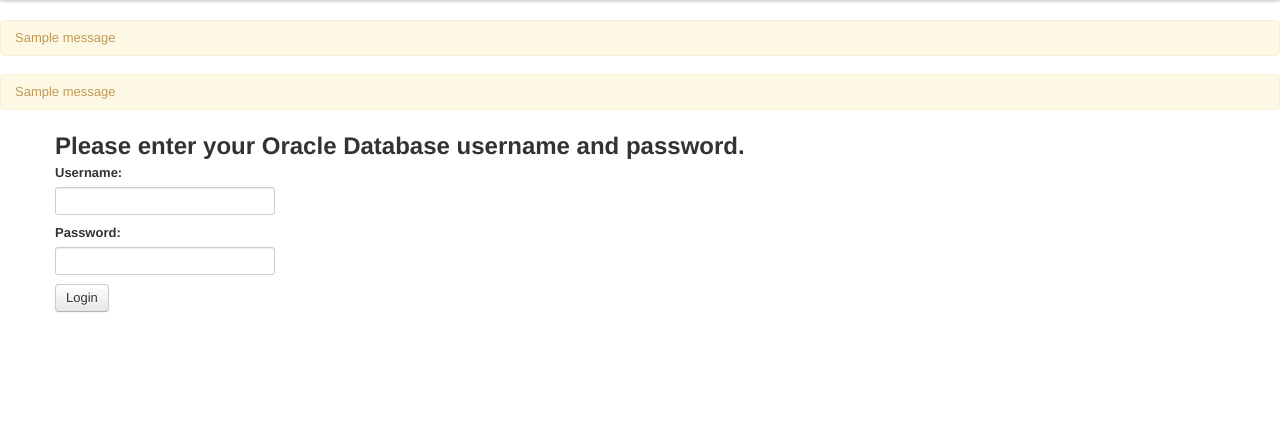
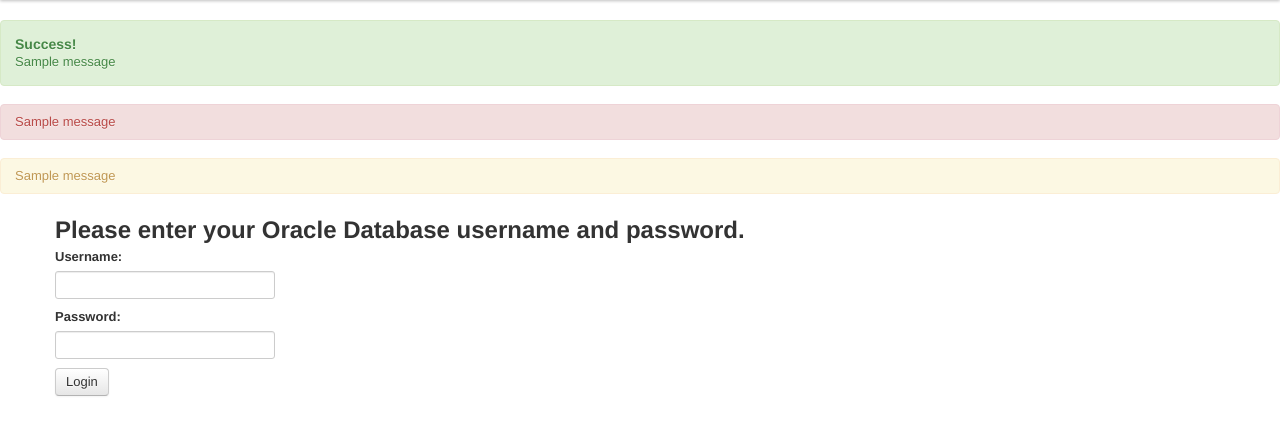
Before and after one commit to yeastgenome/Lit_Review, a Flask app: page /login in a window 1280 px wide. Shown: the part 40-463 px from the top of the page. Run offline with Flask 2, Linux system fonts and the light colour scheme; one stand-in notice (Sample message) is shown; parts of the project's set-up code (start-up, migrations or seed data) failed here and were passed over; some libraries are stand-ins or nearby versions.

Commit message:
Style changes for error and success messages.

```diff
--- a/webapp/main.py
+++ b/webapp/main.py
@@ -23,6 +23,7 @@ from webapp.login_handler import confirm_login_lit_review_user, \
 app = Flask(__name__)
 model = Model()
 setup_app(app)
+app.debug = True
 
 @app.route("/")
 def index():
@@ -66,7 +67,7 @@ def discard_ref(pmid):
                 raise MoveRefException('An error occurred when deleting the reference for pmid=" + pmid + " from the database.')
 
             #Reference deleted
-            flash("Reference for pmid=" + pmid + " has been removed from the database!", 'success')
+            flash("Reference for pmid=" + pmid + " has been removed from the database.", 'success')
         except MoveRefException as e:
             flash(e.message, 'error')
     return redirect(request.args.get("next") or url_for("reference"))
--- a/webapp/templates/layout.html
+++ b/webapp/templates/layout.html
@@ -9,6 +9,25 @@
 
 <!-- Prints successful flashed messages from Flask -->
 {% for message in get_flashed_messages(category_filter=["success"]) %}
+    <div class="alert alert-success alert-block">
+    <h4>Success!</h4>
+    {% for n in message.split("<br>") %}
+  	{{ n }} <br>
+    {% endfor %}
+    </div>
+{% endfor %}
+
+<!-- Prints error flashed messages from Flask -->
+{% for message in get_flashed_messages(category_filter=["error"]) %}
+    <div class="alert alert-error">
+    {% for n in message.split("<br>") %}
+    	{{ n }} <br>
+    {% endfor %}
+    </div>
+{% endfor %}
+
+<!-- Prints login flashed messages from Flask -->
+{% for message in get_flashed_messages(category_filter=["login"]) %}
     <div class=alert>
     {% for n in message.split("<br>") %}
     	{{ n }} <br>
@@ -16,29 +35,8 @@
     </div>
 {% endfor %}
 
-<!-- Prints error and login flashed messages from Flask -->
-{% for message in get_flashed_messages(category_filter=["error", "login"]) %}
-    <div class=alert>
-    {% for n in message.split("<br>") %}
-    	{{ n }} <br>
-    {% endfor %}
-    </div>
-{% endfor %}
-
-<!-- Prints errors from any forms.
-{% if form and form.errors %}
-	<div class=alert>
-    	{% for field_name, field_errors in form.errors|dictsort if field_errors %}
-            {% for error in field_errors %}
-    			{{ error }} <br>
-    		{% endfor %}
-    	{% endfor %}
-    </div>
-{% endif %}
--->
-
 <!-- Prints client-side form validation errors. -->
-<div id='validation_error' class=alert style="display:none;"></div>
+<div id='validation_error' class="alert alert-error" style="display:none;"></div>
 
 <body>
 	<div class="container">
```
Also changed, not shown: webapp/login_handler.py (+4 -3 lines).
